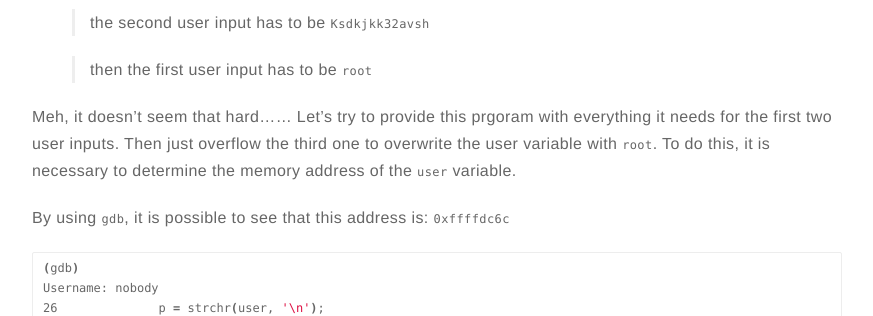
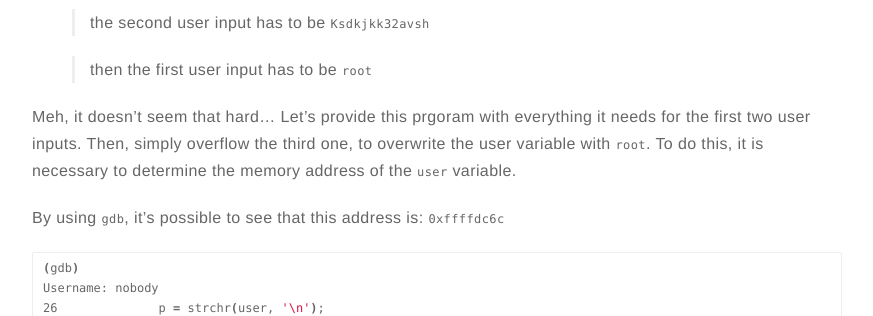
Before and after one commit to KevinCarroll7737/kevincarroll7737.github.io, a Jekyll site: the page built from _posts/2019-08-14-R0-Pwnage-Linux-level2.markdown, in a window 1280 px wide and 900 px high, scrolled down 2003 px. Shown: the part 152-468 px from the top of the window, without its empty margins (203-1076 px from the left). Built offline with Jekyll 4.4.1, drawn with Linux system fonts in a browser that asks for light colours.

Commit message:
Updated R0 pwnage linux level2 again

````diff
--- a/_posts/2019-08-14-R0-Pwnage-Linux-level2.markdown
+++ b/_posts/2019-08-14-R0-Pwnage-Linux-level2.markdown
@@ -111,9 +111,9 @@ int main(int argc, char **argv)
 
 >  then the first user input has to be `root`
 
-Meh, it doesn't seem that hard...... Let's try to provide this prgoram with everything it needs for the first two user inputs. Then just overflow the third one to overwrite the user variable with `root`. To do this, it is necessary to determine the memory address of the `user` variable.
+Meh, it doesn't seem that hard... Let's provide this prgoram with everything it needs for the first two user inputs. Then, simply overflow the third one, to overwrite the user variable with `root`. To do this, it is necessary to determine the memory address of the `user` variable.
 
-By using `gdb`, it is possible to see that this address is: `0xffffdc6c`
+By using `gdb`, it's possible to see that this address is: `0xffffdc6c`
 
 ```bash
 (gdb)
````
